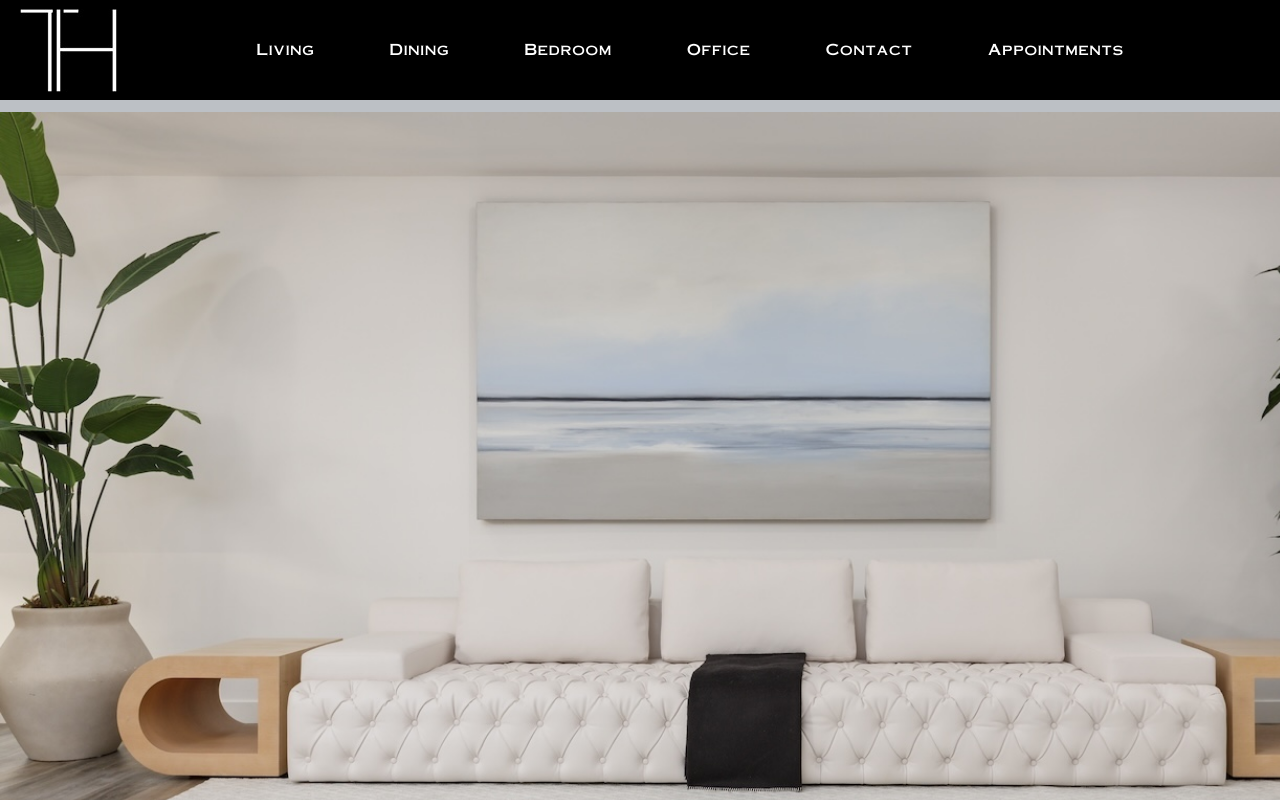
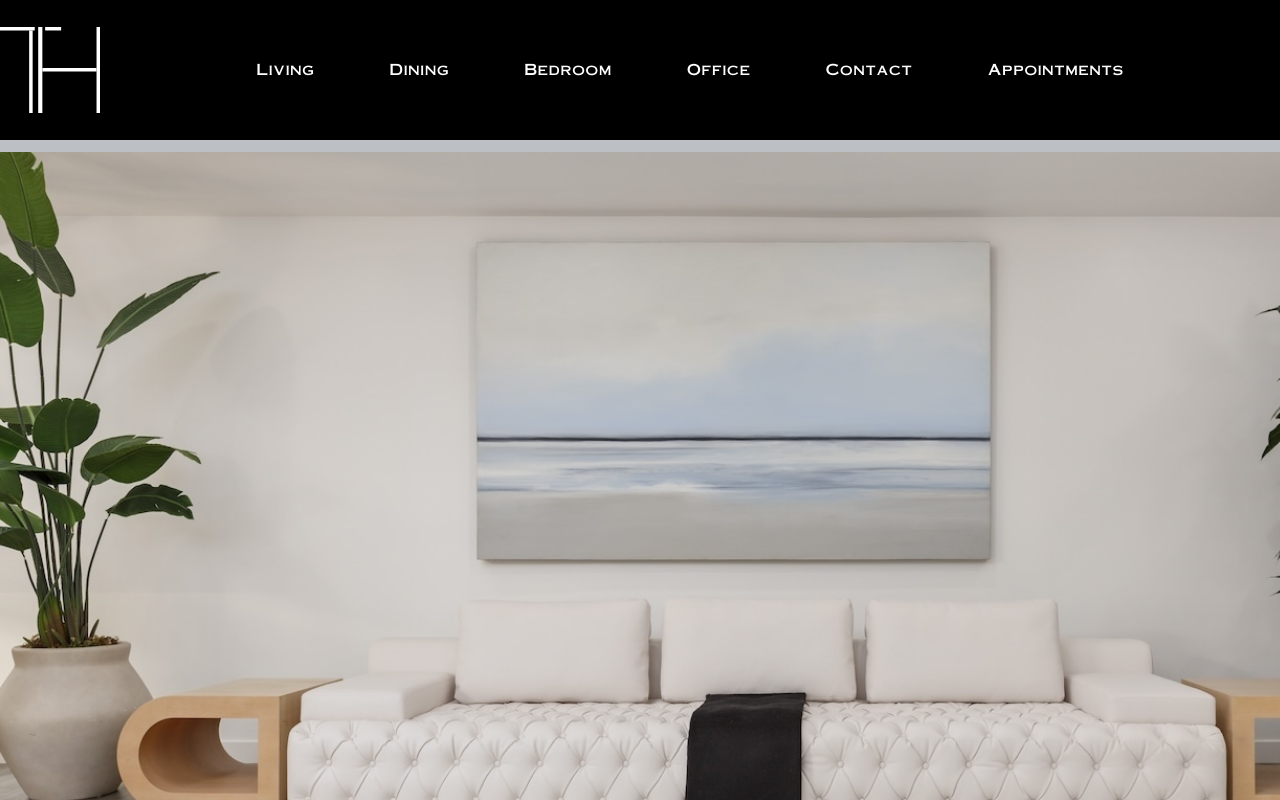
Before and after one commit to qbixmex/the-furniture, a Next.js app: page / in a window 1280 px wide. Shown: the top 800 px of the page. Built offline with nearby package versions, Linux system fonts and the light colour scheme.

Commit message:
Fix Top Menu
- [x] Added SVG Logo
- [x] Created THFurniture Icon Component
- [x] Updated CSS behavior for header

```diff
--- a/package.json
+++ b/package.json
@@ -1,6 +1,6 @@
 {
   "name": "the-furniture",
-  "version": "0.5.2",
+  "version": "0.5.3",
   "private": true,
   "scripts": {
     "dev": "next dev",
--- /dev/null
+++ b/src/app/(components)/icons/index.ts
@@ -0,0 +1 @@
+export { default as THFurnitureLogo } from "./th-furniture.icon";
--- /dev/null
+++ b/src/app/(components)/icons/th-furniture.icon.tsx
@@ -0,0 +1,28 @@
+import clsx from "clsx";
+import type { CSSProperties, FC } from "react";
+
+type Props = {
+  className?: string;
+  style?: CSSProperties;
+};
+
+const THFurnitureLogo: FC<Props> = ({ className, style }) => {
+  return (
+    <svg
+      viewBox="0 0 288 248"
+      xmlns="http://www.w3.org/2000/svg"
+      fill="currentColor"
+      className={clsx(["w-full h-auto", className])}
+      style={style}
+    >
+      <path d="M0 5.24536e-07H100V10H0V5.24536e-07Z" />
+      <path d="M130 5.24536e-07H176V10H130V5.24536e-07Z" />
+      <path d="M122 118H278V128H122V118Z" />
+      <path d="M288 5.24536e-07V248H278V8.74228e-08L288 5.24536e-07Z" />
+      <path d="M94 10L94 248H84L84 10L94 10Z" />
+      <path d="M122 5.24536e-07L122 248H110L110 0L122 5.24536e-07Z" />
+    </svg>
+  );
+};
+
+export default THFurnitureLogo;
--- a/src/app/(components)/main-navigation.component.tsx
+++ b/src/app/(components)/main-navigation.component.tsx
@@ -1,7 +1,6 @@
 "use client";
 
 import Link from "next/link";
-import Image from "next/image";
 import styles from "./main-navigation.module.css";
 import { usePathname } from "next/navigation";
 import { Menu } from "lucide-react";
@@ -9,6 +8,7 @@ import { navLinks } from '@/data/nav-links';
 import clsx from "clsx";
 import NavigationMobile from "./navigation-mobile";
 import { useEffect, useState } from "react";
+import { THFurnitureLogo } from "./icons";
 
 const MainNavigation = () => {
 
@@ -25,9 +25,10 @@ const MainNavigation = () => {
   };
 
   const handleScroll = () => {
-    (window.scrollY > 50)
-      ? setIsScrolled(true)
-      : setIsScrolled(false);
+    const isCurrentlyScrolled = window.scrollY >= 50;
+    if (isScrolled !== isCurrentlyScrolled) {
+      setIsScrolled(isCurrentlyScrolled);
+    }
   };
 
   useEffect(() => {
@@ -35,27 +36,24 @@ const MainNavigation = () => {
     return () => {
       window.removeEventListener("scroll", handleScroll)
     };
-  }, []);
+  }, [isScrolled]);
 
   return (
 
     <header
       className={clsx(styles.header, {
-        [styles.navigationSolid]: !isScrolled,
-        [styles.navigationTranslucid]: isScrolled,
+        [styles.headerUnScrolled]: !isScrolled,
+        [styles.headerScrolled]: isScrolled
       })}
     >
       <div className={styles.wrapper}>
         <div className={styles.layout}>
-          <figure className={styles.logo} style={{ display: isScrolled ? 'none' : 'flex' }}>
+          <figure className={clsx(styles.logo, {
+            [styles.logoSizeFull]: !isScrolled,
+            [styles.logoSizeHalf]: isScrolled
+          })}>
             <Link href="/">
-              <Image
-                src="/images/the-furniture-logo-100-x-100.jpg"
-                alt="The Furniture Logo"
-                height={120}
-                width={120}
-                title="The Furniture"
-              />
+              <THFurnitureLogo />
             </Link>
           </figure>
           <button className={styles.mobileMenuBtn} onClick={openMobileMenu}>
--- a/src/app/(components)/main-navigation.module.css
+++ b/src/app/(components)/main-navigation.module.css
@@ -1,9 +1,17 @@
 .header {
-  @apply sticky top-0 left-0 z-[100];
+  @apply sticky top-0 left-0 z-[100] py-5;
+}
+
+.headerUnScrolled {
+  @apply lg:bg-gradient-to-b lg:from-[rgba(0,0,0,0.5)] lg:via-[rgba(0,0,0,0.25)] lg:to-transparent transition-all duration-300 ease-in-out;
+}
+
+.headerScrolled {
+  @apply lg:bg-gradient-to-b lg:from-[rgba(0,0,0,0.5)] lg:via-[rgba(0,0,0,0.25)] lg:to-transparent transition-all duration-300 ease-in-out;
 }
 
 .wrapper {
-  @apply container px-5 mx-auto;
+  @apply container mx-auto;
 }
 
 .layout {
@@ -11,11 +19,25 @@
 }
 
 .logo {
-  @apply size-[100px] flex justify-center items-center;
+  @apply flex justify-center items-center;
 }
 
-.logo img {
-  @apply w-full h-auto;
+.logoSizeFull {
+  width: 100px;
+  height: 100px;
+  transform-origin: center;
+  transition:
+    width 0.3s ease-in-out,
+    height 0.3s ease-in-out;
+}
+
+.logoSizeHalf {
+  width: 50px;
+  height: 50px;
+  transform-origin: center;
+  transition:
+    width 0.3s ease-in-out,
+    height 0.3s ease-in-out;
 }
 
 .mobileMenuBtn {
@@ -23,15 +45,7 @@
 }
 
 .navigation {
-  @apply hidden relative flex-1 lg:flex lg:justify-center lg:gap-[50px] xl:gap-[75px];
-}
-
-.navigationSolid {
-  @apply bg-black;
-}
-
-.navigationTranslucid {
-  @apply lg:bg-gradient-to-b lg:from-[rgba(0,0,0,0.5)] lg:via-[rgba(0,0,0,0.25)] lg:to-transparent py-5;
+  @apply hidden relative flex-1 lg:flex lg:justify-center lg:gap-[50px] xl:gap-[75px] transition-all duration-300 ease-in-out;
 }
 
 .navigationLink {
```
Also changed, not shown: public/th-furniture-logo.svg (added).
